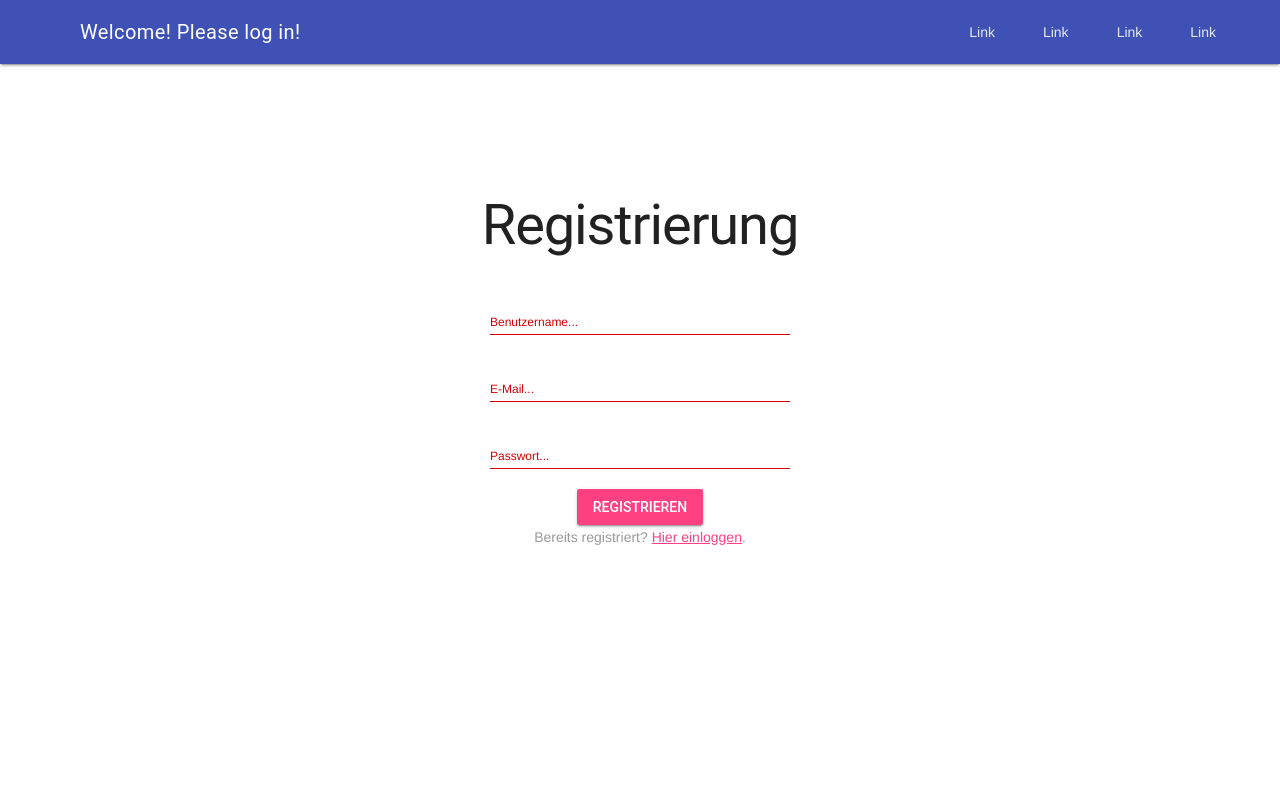
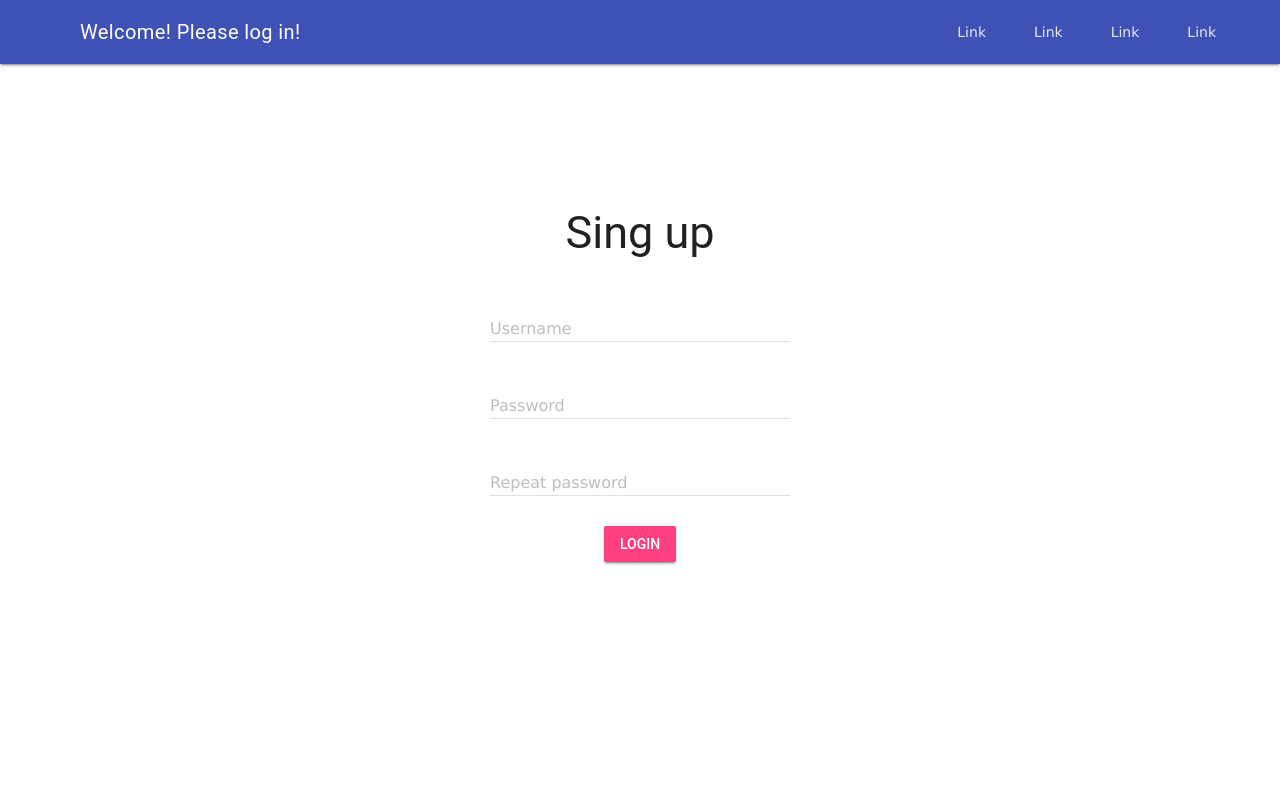
Before and after one commit to MarcelDechant/Django-ChatApp, a Django app: page /registration/ in a window 1280 px wide. Run offline with Django 5.2, Linux system fonts and the light colour scheme.

Commit message:
new login / registration

```diff
--- a/Django_chat_app/chat/templates/auth/registration.html
+++ b/Django_chat_app/chat/templates/auth/registration.html
@@ -1,41 +1,100 @@
 {% extends "base.html" %}
 {% block content %}
-<div class="registration_page">
-    <h1>Registrierung</h1>
+<script>
 
-    {% if messages %}
-        <div class="messages">
-            {% for message in messages %}
-                <p>{{ message }}</p>
-            {% endfor %}
-        </div>
-    {% endif %}
 
-    <form class="registration_form" method="POST" action="/registration/">
-        {% csrf_token %}
+    async function signUp() {
+      hideInfoText();
+      disableFields();
+      let fd = new FormData();
+      let token = '{{ csrf_token }}';
+      fd.append('username', usernamefield.value);
+      fd.append('password', passwordfield.value);
+      fd.append('csrfmiddlewaretoken', token);
+
+      if(passwordfield.value == passwordConfirmfield.value) {
+        try {
+
+          let response = await fetch('', {
+            method: 'POST',
+            body: fd
+          });
+          let data = await response.json();
+          let json = JSON.parse(data);
+          userCreated.classList.add('show');
+          setTimeout(() => {
+            window.location.href = "http://127.0.0.1:8000/chat/";
+
+            userCreated.classList.remove('show');
+            enableFields();
+          }, 3000);
+          console.log('User successfully created!');
+        } catch(error) {
+            userAlreadyExists.classList.add('show');
+
+            enableFields();
+        }
+      } else {
+          pwIdentical.classList.add('show');
+          passwordfield.value = "";
+          passwordConfirmfield.value = "";
+          enableFields();
+      }
+    }
+
+    function hideInfoText() {
+      pwIdentical.classList.remove('show');
+      userAlreadyExists.classList.remove('show');
+      userCreated.classList.remove('show');
+    }
+
+    function disableFields() {
+      document.getElementById('usernamefield').disabled = true;
+      document.getElementById('passwordfield').disabled = true;
+      document.getElementById('passwordConfirmfield').disabled = true;
+      document.getElementById('signUpButton').disabled = true;
+    }
+
+    function enableFields() {
+      document.getElementById('usernamefield').disabled = false;
+      document.getElementById('passwordfield').disabled = false;
+      document.getElementById('passwordConfirmfield').disabled = false;
+      document.getElementById('signUpButton').disabled = false;
+    }
+
+  </script>
+
+  <div class="background">
+    <div class="login">
+      <h2>Sing up</h2>
+
+      <p id="userAlreadyExists" class="notShow">User already exists!</p>
+      <p id="pwIdentical" class="notShow">Passwords are not identical!</p>
+      <p id="userCreated" class="notShow" style="color: rgb(0, 128, 0); font-size: 20px">USER SUCCESSFULLY CREATED</p>
+      <form onsubmit="signUp(); return false;" class="signUpForm">
+
+        {% comment %}      {% csrf_token %}         {% endcomment %}
+        {% comment %} <input type="hidden" name="redirect" value="{{ redirect }}"> {% endcomment %}
 
         <div class="mdl-textfield mdl-js-textfield mdl-textfield--floating-label">
-            <input class="mdl-textfield__input" name="username" type="text" required>
-            <label class="mdl-textfield__label" for="username">Benutzername...</label>
+          <input class="mdl-textfield__input" name="username" type="text" id="usernamefield"/>
+          <label class="mdl-textfield__label" for="sample3">Username</label>
         </div>
 
         <div class="mdl-textfield mdl-js-textfield mdl-textfield--floating-label">
-            <input class="mdl-textfield__input" name="email" type="email" required>
-            <label class="mdl-textfield__label" for="email">E-Mail...</label>
+            <input class="mdl-textfield__input" name="password" type="password" id="passwordfield"/>
+            <label class="mdl-textfield__label" for="sample3">Password</label>
         </div>
 
         <div class="mdl-textfield mdl-js-textfield mdl-textfield--floating-label">
-            <input class="mdl-textfield__input" name="password" type="password" required>
-            <label class="mdl-textfield__label" for="password">Passwort...</label>
+          <input class="mdl-textfield__input" name="passwordConfirm" type="password" id="passwordConfirmfield"/>
+          <label class="mdl-textfield__label" for="sample3">Repeat password</label>
         </div>
 
-        <div>
-            <button class="mdl-button mdl-js-button mdl-button--raised mdl-js-ripple-effect mdl-button--accent">
-                Registrieren
-            </button>
-        </div>
-
-        <p class="color-gray">Bereits registriert? <a href="/login/">Hier einloggen</a>.</p>
-    </form>
-</div>
+        <button class="mdl-button mdl-js-button mdl-button--raised mdl-js-ripple-effect mdl-button--accent" id="signUpButton">
+          Login
+        </button>
+      </form>
+    </div>
+  </div>
 {% endblock %}
--- a/Django_chat_app/chat/views.py
+++ b/Django_chat_app/chat/views.py
@@ -1,59 +1,54 @@
-from django.shortcuts import render, redirect
-from .models import Chat, Message
+from django.shortcuts import render
+from .models import Message, Chat
 from django.http import HttpResponseRedirect
 from django.contrib.auth import authenticate, login
 from django.contrib.auth.decorators import login_required
+from django.contrib.auth.forms import UserCreationForm
 from django.contrib.auth.models import User
-from django.contrib import messages
+from django.http import JsonResponse
+from django.core import serializers
+
 # Create your views here.
+@login_required(login_url='/login/')
+def index(request):
+    if request.method == 'POST':
+        print("Received data" + request.POST['textmessage'])
+        myChat = Chat.objects.get(id=1)
+        new_Message = Message.objects.create(text=request.POST['textmessage'], chat=myChat, author=request.user, receiver=request.user)
+        serialized_obj = serializers.serialize('json', [new_Message])
+        return JsonResponse(serialized_obj[1:-1], safe=False)
+    chatMessages = Message.objects.filter(chat__id=1) # chat__id=1 > Man schaut von der Message auf das Objekt Chat mit der id 1
+    return render(request, 'chat/index.html', {'messages': chatMessages})
 
-
-@login_required(login_url="/login/")
-def index(request):
-    if request.method == "POST":
-        print("Received data " + request.POST["textmessage"])
-        myChat = Chat.objects.get(id=1)
-        Message.objects.create(
-            text=request.POST["textmessage"],
-            chat=myChat,
-            author=request.user,
-            receiver=request.user,
-        )
-    chatMessages = Message.objects.filter(chat__id=1)
-    return render(request, "chat/index.html", {"messages": chatMessages})
-
-
-def login_view(request):
-    redirect_url = request.GET.get("next")
-    if request.method == "POST":
-        user = authenticate(
-            username=request.POST.get("username"), password=request.POST.get("password")
-        )
-
+def loginView(request):
+    wrongPassword = False
+    if request.method == 'POST':
+        user = authenticate(username=request.POST.get('username'), password=request.POST.get('password'))
         if user:
             login(request, user)
-            return redirect(redirect_url or 'index')  # Weiterleitung zum nächsten Ziel oder zur Chat-Seite
-        else:
-            return render(request, "auth/login.html", {"wrongPassword": True, 'redirect': redirect_url})
+            serialized_obj = serializers.serialize('json', [user])
+            return JsonResponse(serialized_obj[1:-1], safe=False)
 
-    return render(request, "auth/login.html", {'redirect': redirect_url})
+    return render(request, 'auth/login.html')
 
-def registration_view(request):
-    if request.method == "POST":
-        username = request.POST.get("username")
-        email = request.POST.get("email")
-        password = request.POST.get("password")
+def signUpView(request):
 
-        # Überprüfen, ob die E-Mail-Adresse bereits verwendet wird
-        if User.objects.filter(email=email).exists():
-            messages.error(request, "Diese E-Mail-Adresse wird bereits verwendet.")
-            return render(request, "auth/registration.html")
+    if request.method == 'POST':
+        username = request.POST['username']
+        user = User.objects.create_user(username=request.POST['username'], password=request.POST['password'])
+        print(user)
+        print(username)
+        print(User.objects.get(username=username))
 
-        # Neuen Benutzer erstellen
-        user = User.objects.create_user(username=username, email=email, password=password)
-        user.save()
+        try:
+            User.objects.get(username=username)
+            serialized_obj = serializers.serialize('json', [user])
+            return JsonResponse(serialized_obj[1:-1], safe=False)
+        except:
+            user.save()
+            login(request, user)
+            serialized_obj = serializers.serialize('json', [user])
+            print(serialized_obj)
+            return JsonResponse(serialized_obj[1:-1], safe=False)
 
-        messages.success(request, "Registrierung erfolgreich! Sie können sich jetzt anmelden.")
-        return redirect('login_view')  # Weiterleitung zur Login-Seite nach erfolgreicher Registrierung
-
-    return render(request, "auth/registration.html")
+    return render(request, 'auth/registration.html')
--- a/Django_chat_app/django_chat_app/urls.py
+++ b/Django_chat_app/django_chat_app/urls.py
@@ -16,11 +16,11 @@ Including another URLconf
 """
 from django.contrib import admin
 from django.urls import path
-from chat.views import index, login_view, registration_view
+from chat.views import index, loginView, signUpView
 
 urlpatterns = [
     path('admin/', admin.site.urls),
     path('chat/', index, name='index'),
-    path('login/', login_view, name='login_view'),
-    path('registration/', registration_view, name='registration_view'),
+    path('login/', loginView, name='loginView'),
+    path('registration/', signUpView, name='signUpView'),
 ]
--- a/Django_chat_app/static/css/style.css
+++ b/Django_chat_app/static/css/style.css
@@ -2,6 +2,78 @@
     padding: 100px 100px;
 
 }
+
+* {
+    font-family: 'Lucida Sans', 'Lucida Sans Regular', 'Lucida Grande', 'Lucida Sans Unicode', Geneva, Verdana, sans-serif
+}
+.mdl-layout > .mdl-progress {
+    width: 100%;
+  }
+
+  .mdl-layout > .mdl-progress > div:first-of-type {
+    background-color: rgb(255,64,129);
+  }
+
+  .displayNone {
+    display: none;
+  }
+.background {
+    width: 100%;
+    height: 100%;
+    margin: 0;
+    padding: 0;
+    display: flex;
+    flex-direction: column;
+    justify-content: center;
+    align-items: center;
+    gap: 4rem;
+}
+
+.login {
+    height: auto;
+    width: 450px;
+    display: flex;
+    justify-content: center;
+    flex-direction: column;
+    align-items: center;
+    gap: 1rem;
+    border-radius: 15px;
+    padding: 1.5rem;
+}
+
+.signUpForm,
+.loginForm {
+    display: flex;
+    flex-direction: column;
+    align-items: center;
+    justify-content: center;
+    gap: 10px;
+}
+
+.signUpForm > input,
+.loginForm > input {
+    border: 1px solid black;
+    border-radius: 4px;
+    outline: none;
+    padding: 5px;
+}
+
+.page-content {
+    padding: 100px 100px;
+}
+
+.color-grey {
+    color: rgba(0,0,0,0.4);
+}
+
+.notShow {
+    display: none;
+}
+
+.show {
+    display: block!important;
+}
+
 .login_page{
     display: flex;
     flex-direction: column;
--- a/Django_chat_app/templates/base.html
+++ b/Django_chat_app/templates/base.html
@@ -11,8 +11,6 @@
     <link rel="stylesheet" href="{% static 'css/style.css' %}">
 
     <script defer src="https://code.getmdl.io/1.3.0/material.min.js"></script>
-
-
 
     <title>Chatroom</title>
 </head>
```
Also changed, not shown: Django_chat_app/chat/admin.py (+3 -4 lines), Django_chat_app/chat/models.py (+11 -21 lines), Django_chat_app/chat/templates/auth/login.html (+63 -20 lines), Django_chat_app/chat/templates/chat/index.html (+21 -18 lines).
